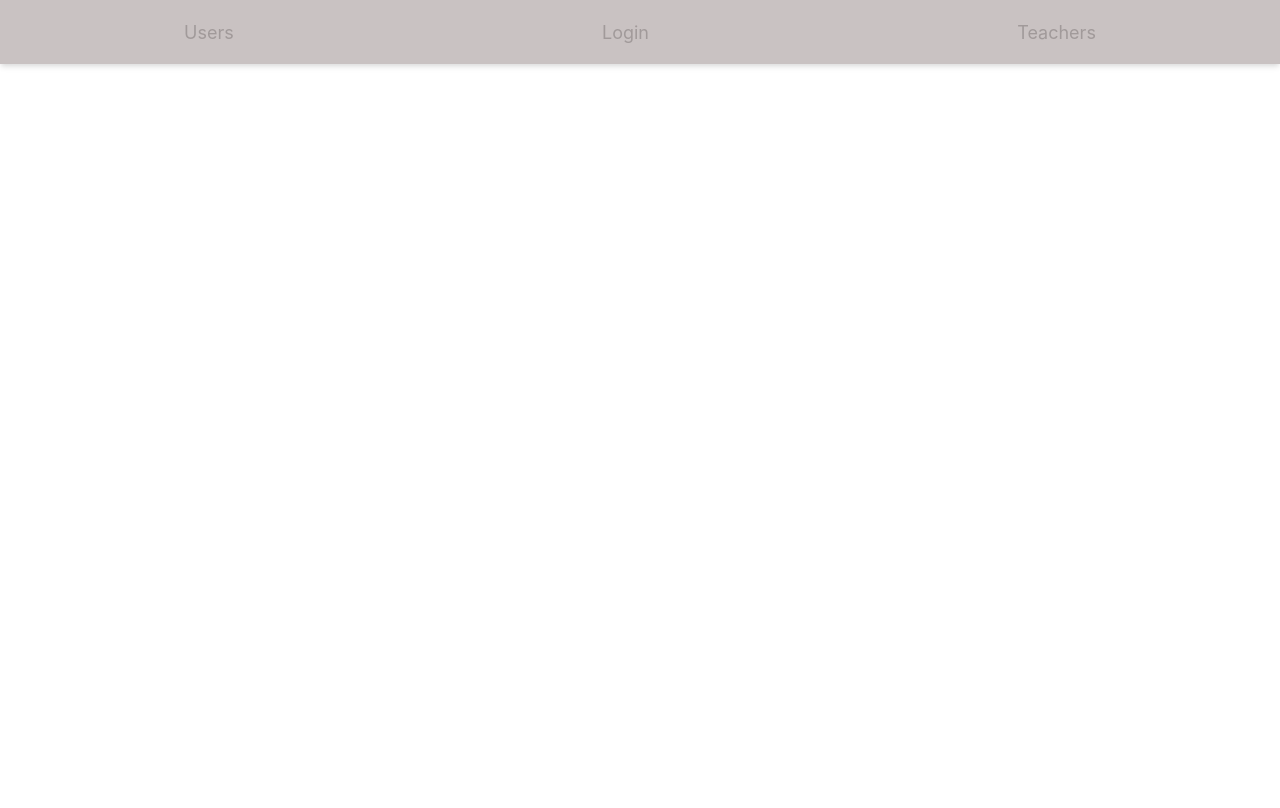
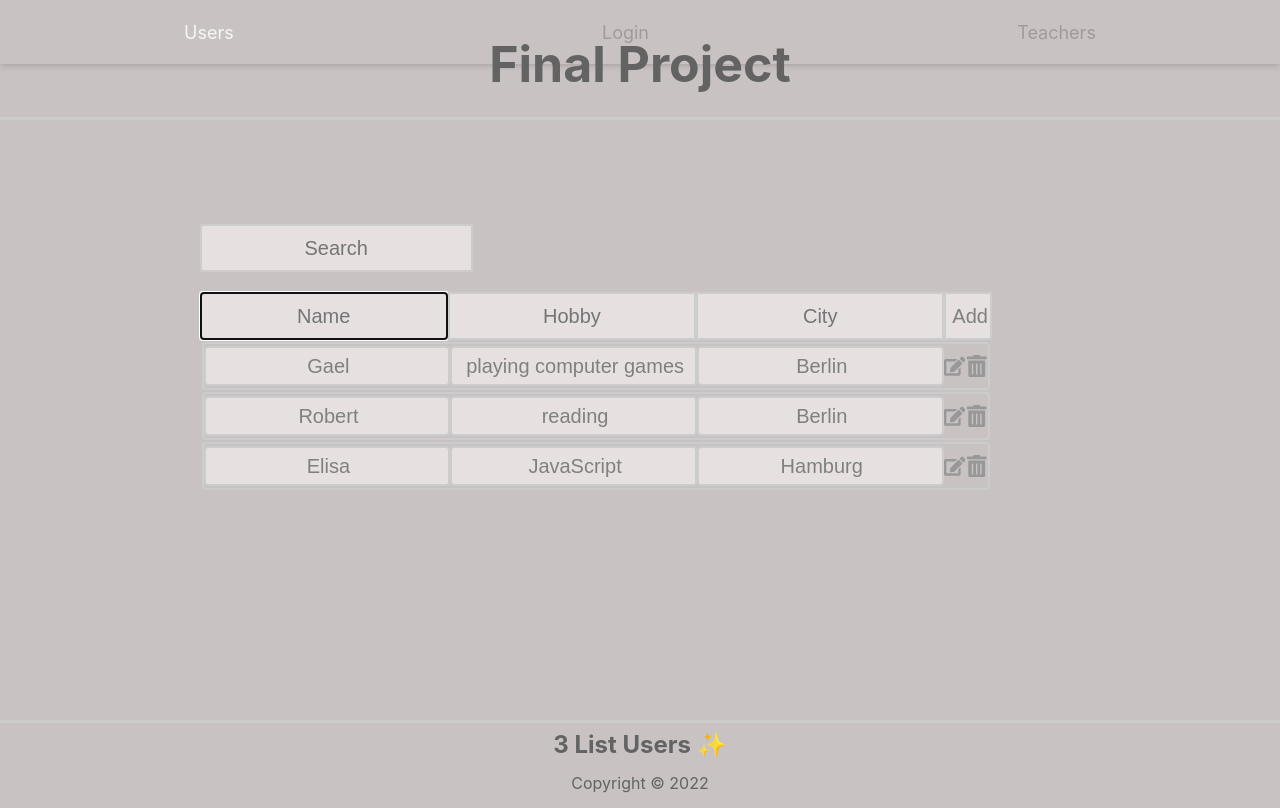
Before and after one commit to alliance-11/final, a React (Create React App) app: page /users in a window 1280 px wide. Built offline with nearby package versions, Linux system fonts and the light colour scheme.

Commit message:
Mini fix for edit mode

```diff
--- a/src/App.js
+++ b/src/App.js
@@ -10,7 +10,7 @@ function App() {
     <div className="App">
       <Nav />
       <Routes>
-        <Route path="/" element={<Users />} />
+        <Route path="users" element={<Users />} />
         <Route path="login" element={<Login />} />
         <Route path="teachers" element={<Teachers />} />
       </Routes>
--- a/src/App.scss
+++ b/src/App.scss
@@ -147,8 +147,9 @@ code {
             }
           }
         }
-      }
+      } // end of .user
       .edit {
+        display: flex;
         input {
           color: grey;
           width: 68%;
@@ -181,7 +182,7 @@ code {
           border: 2px solid #ccc;
         }
       }
-    }
+    } // end of .users
   }
   footer {
     position: fixed;
--- a/src/components/layout/Nav.jsx
+++ b/src/components/layout/Nav.jsx
@@ -6,7 +6,7 @@ export const Nav = () => {
   return (
     <nav>
       <NavLink
-        to="/"
+        to="/users"
         className={(navData) => (navData.isActive ? "active" : "none")}
         end
       >
--- a/src/components/users/UserItem.jsx
+++ b/src/components/users/UserItem.jsx
@@ -7,13 +7,19 @@ export const UserItem = ({ user, handleDelete, editUser }) => {
   const inputCity = useRef();
 
   const [editMode, setEditMode] = useState(false);
+
   const onKeyDown = (e) => {
+
     if (e.key === "Enter") {
+
+      console.log("Enter was pressed")
+
       const nameNew = inputName.current.value;
       const hobbyNew = inputHobby.current.value;
       const cityNew = inputCity.current.value;
 
-      // setEditMode(true);
+      // toggle edit mode
+      setEditMode( false ); // disable EDIT mode => set it to false
       editUser(user.id, { name: nameNew, hobby: hobbyNew, city: cityNew });
     }
   };
--- a/src/components/users/Users.jsx
+++ b/src/components/users/Users.jsx
@@ -60,6 +60,12 @@ export const Users = () => {
     setUsers(deleteUser);
   };
 
+  // apply given search filter to users array
+  const usersFiltered = users.filter((user) =>
+      user.name.toLowerCase().includes(search.toLowerCase()) // ONE criteria
+  )
+
+  // LAYOUT
   return (
     <div className="Users">
       <Header title="Final Project " />
@@ -67,17 +73,16 @@ export const Users = () => {
         <Search search={search} setSearch={setSearch} />
         <AddForm addUser={addUser} />
         {/* {editMode ? */}
-          {/* <EditList users={users} editUser={editUser}  /> */}
-          {/* : */}
-          <UsersList
-          users={users.filter((user) =>
-            user.name.toLowerCase().includes(search.toLowerCase())
-            )}
-            handleDelete={handleDelete} editUser={editUser}
-            />
-{/* } */}
+        {/* <EditList users={users} editUser={editUser}  /> */}
+        {/* : */}
+        <UsersList
+          users={usersFiltered }
+          handleDelete={handleDelete}
+          editUser={editUser}
+        />
+        {/* } */}
       </div>
       <Footer length={users.length} />
     </div>
-  );
+  )
 };
```
Also changed, not shown: 1 other file (tests, documents, lock files or other folders).
